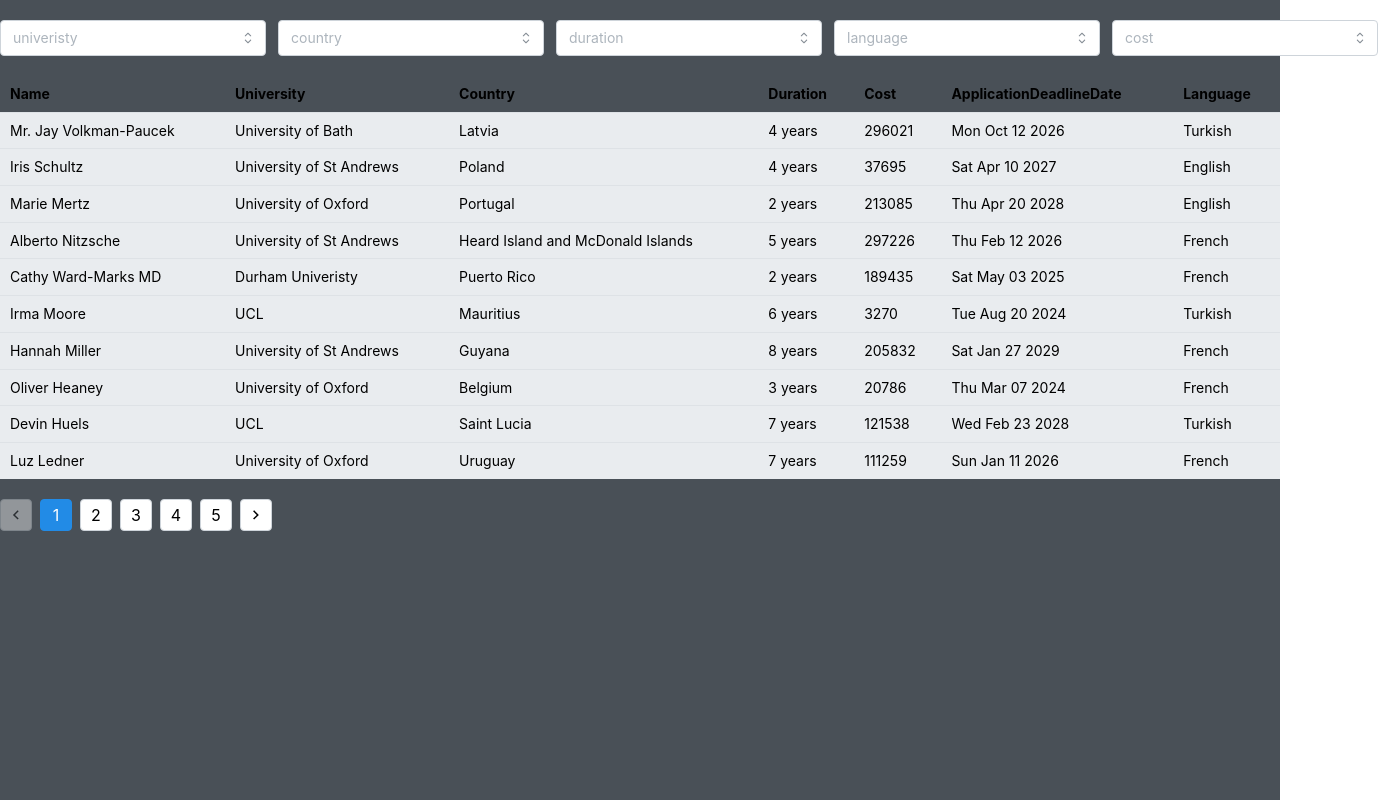
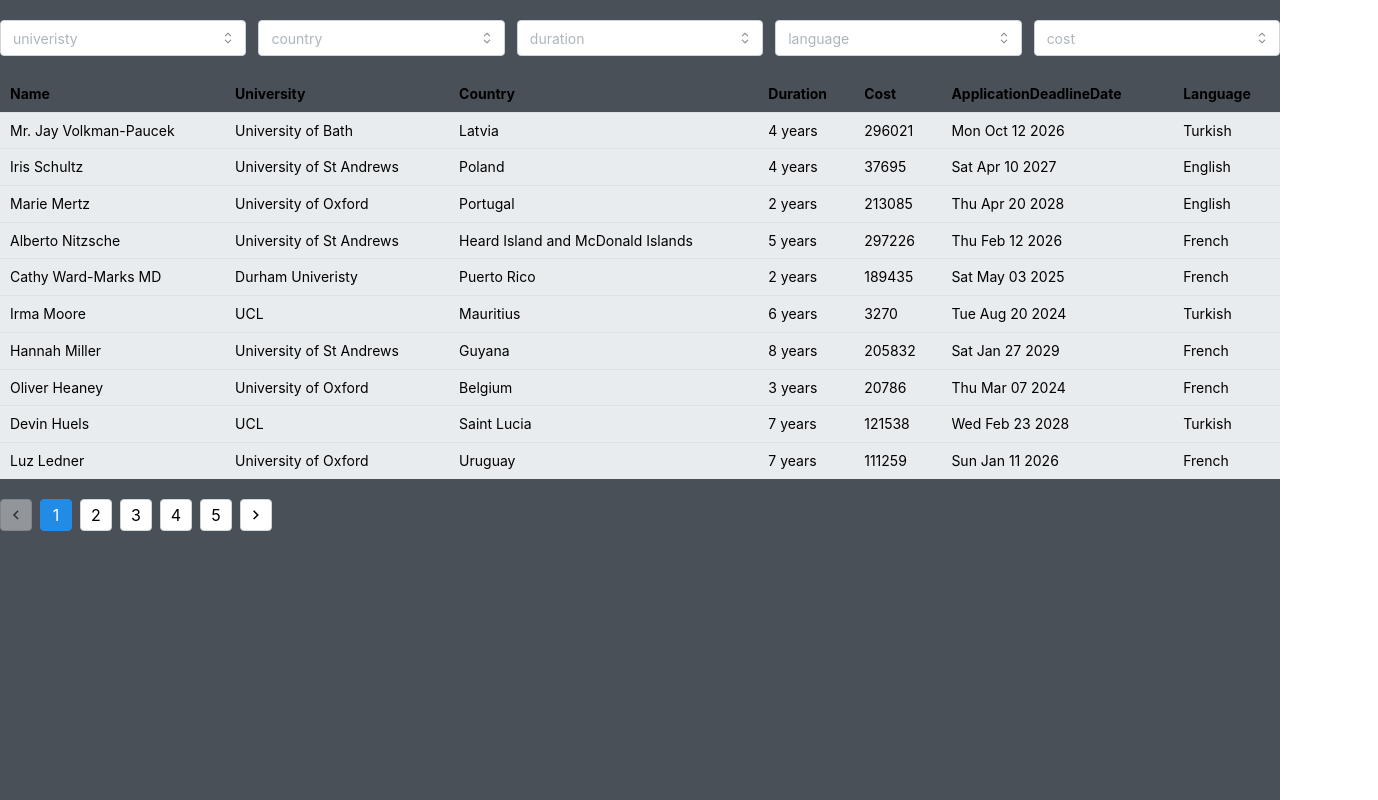
Before and after one commit to Burkes321/student-application-system, a React (Vite) app: page /home in a window 1280 px wide. Shown: the whole page, 1378 px wide, since content can reach past the window. Built offline with nearby package versions, Linux system fonts and the light colour scheme.

Commit message:
able to set filter values using drop down menus except for cost filter, add useFilteredList file

```diff
--- a/src/routes/home/Home.tsx
+++ b/src/routes/home/Home.tsx
@@ -1,14 +1,51 @@
-import { Table, Pagination, MultiSelect } from '@mantine/core';
-import { useState } from 'react';
+import { Table, Pagination, Select } from '@mantine/core';
+import { useEffect, useState } from 'react';
 
 import { APPLICATIONS } from './const';
 import css from './home.module.css';
+import { useHomeFilter } from './hooks/useFilteredList';
 import { findFilterValuesFromList } from './utils/findFilterValuesFromList';
 
 import { Page } from '../../components/page/Page';
 
 export const Home = () => {
+  const { filter, setFilter } = useHomeFilter();
   const [currentPage, setCurrentPage] = useState(1);
+  const [universityFilterValue, setUniversityFilterValue] = useState<
+    string | null
+  >('');
+  const [countryFilterValue, setCountryFilterValue] = useState(filter.country);
+  const [durationFilterValue, setDurationFilterValue] = useState(
+    filter.duration
+  );
+  const [languageFilterValue, setLanguageFilterValue] = useState(
+    filter.language
+  );
+  const [costFilterValue, setCostFilterValue] = useState(filter.cost);
+
+  useEffect(() => {
+    console.log('🚀 ~ file: Home.tsx:13 ~ Home ~ filter:', filter);
+  });
+
+  useEffect(() => {
+    setFilter({
+      ...filter,
+      university: universityFilterValue,
+      country: countryFilterValue,
+      language: languageFilterValue,
+      duration: durationFilterValue,
+      cost: costFilterValue,
+    });
+    /* eslint-disable react-hooks/exhaustive-deps */
+  }, [
+    costFilterValue,
+    countryFilterValue,
+    currentPage,
+    durationFilterValue,
+    languageFilterValue,
+    setFilter,
+    universityFilterValue,
+  ]);
 
   const rows = APPLICATIONS.map((application) => (
     <Table.Tr key={application.cost} className={css.tableRow}>
@@ -25,24 +62,33 @@
   return (
     <Page>
       <div className={css.filtersContainer}>
-        <MultiSelect
+        <Select
           placeholder="univeristy"
-          data={findFilterValuesFromList(APPLICATIONS, 'university')}
+          data={findFilterValuesFromList(APPLICATIONS, 'university').sort()}
+          value={filter.university}
+          onChange={setUniversityFilterValue}
         />
-        <MultiSelect
+        <Select
           placeholder="country"
-          data={findFilterValuesFromList(APPLICATIONS, 'country')}
+          data={findFilterValuesFromList(APPLICATIONS, 'country').sort()}
+          value={filter.country}
+          onChange={setCountryFilterValue}
         />
-        <MultiSelect
+        <Select
           placeholder="duration"
-          data={findFilterValuesFromList(APPLICATIONS, 'country')}
+          data={findFilterValuesFromList(APPLICATIONS, 'duration').sort()}
+          value={filter.duration}
+          // TODO: fix typing error
+          onChange={setDurationFilterValue}
         />
-        <MultiSelect
+        <Select
           placeholder="language"
-          data={findFilterValuesFromList(APPLICATIONS, 'language')}
+          data={findFilterValuesFromList(APPLICATIONS, 'language').sort()}
+          value={filter.language}
+          onChange={setLanguageFilterValue}
         />
-        {/* TODO: Programmatically implement the filter as a range */}
-        <MultiSelect placeholder="cost" />
+        {/* TODO: implement cost filter - number type causes issues */}
+        <Select placeholder="cost" />
       </div>
 
       <Table>
--- /dev/null
+++ b/src/routes/home/hooks/useFilteredList.ts
@@ -0,0 +1,35 @@
+import { useState } from 'react';
+
+type DurationFilterOptions =
+  | ''
+  | '1 year'
+  | '2 years'
+  | '3 years'
+  | '4 years'
+  | '5 years'
+  | '6 years'
+  | '7 years'
+  | '8 years';
+
+export type HomeFilter = {
+  university: string | null;
+  country: string | null;
+  language: string | null;
+  duration: DurationFilterOptions | null;
+  // TODO: maybe convert the cost to a number
+  cost: number | null;
+};
+
+const DEFAULT_HOME_FILTER: HomeFilter = {
+  university: '',
+  country: '',
+  language: '',
+  duration: '',
+  cost: 0,
+};
+
+export const useHomeFilter = () => {
+  const [filter, setFilter] = useState(DEFAULT_HOME_FILTER);
+
+  return { filter, setFilter };
+};
```
Also changed, not shown: src/routes/home/homeFilterContext.ts (deleted).
